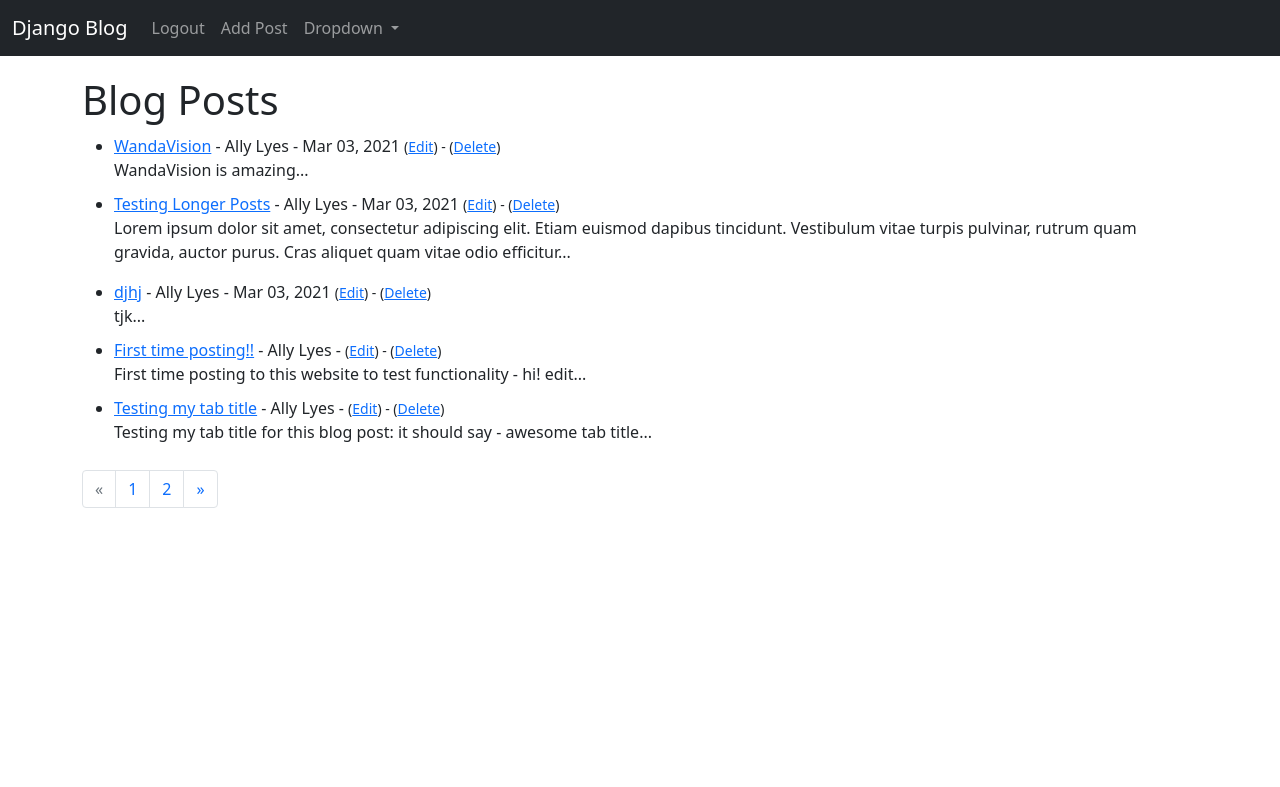
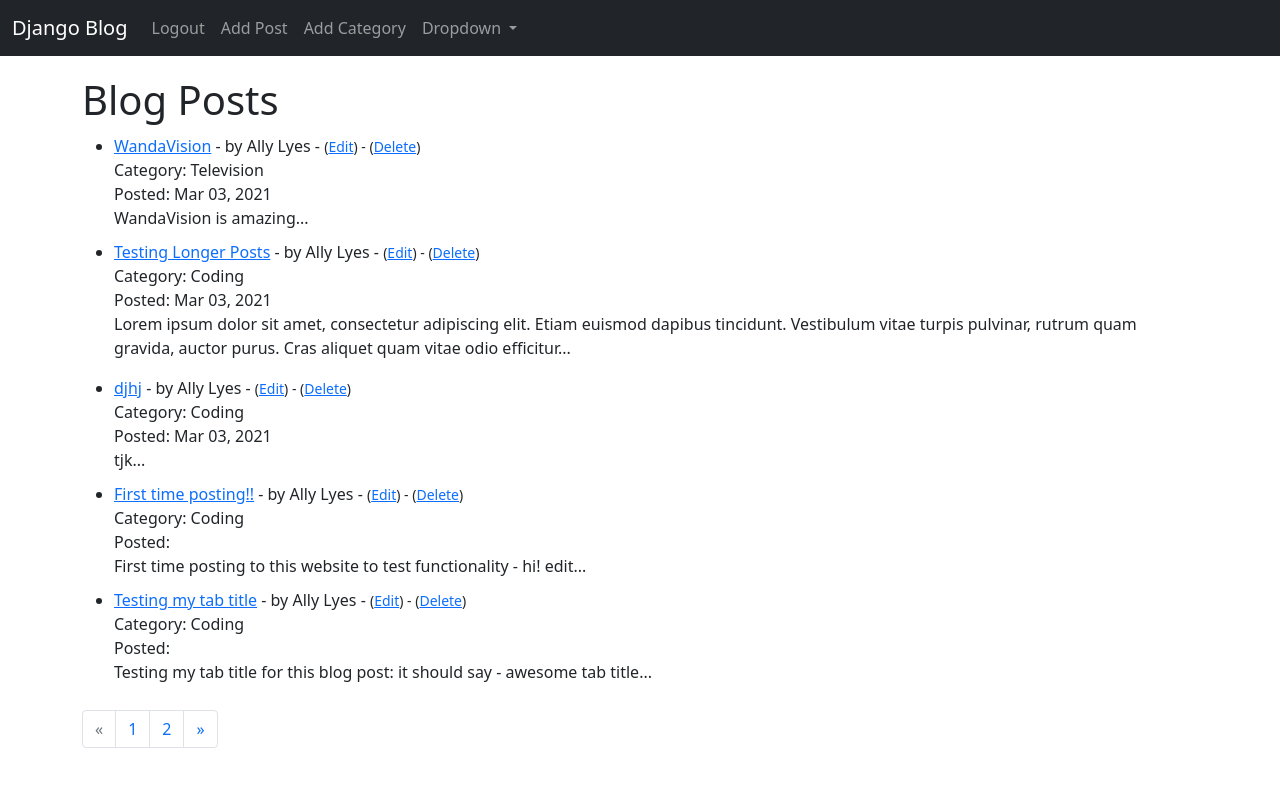
Before and after one commit to geillish/Django-Blog, a Django app: page / in a window 1280 px wide. Shown: the top 787 px of the page. Run offline with Django 3.2, Linux system fonts and the light colour scheme; a user stored in the database is signed in; data comes from the database, SQL or seed files in the repository; both versions use the stored data as it was after the commit.

Commit message:
Added categories to appear on the index of the site and capitalised them in the Django variable instead of using CSS.

```diff
--- a/Blog/blog_files/forms.py
+++ b/Blog/blog_files/forms.py
@@ -2,6 +2,10 @@ from django import forms
 from .models import Post, Category
 
 category_choices = Category.objects.all().values_list('name','name')
+category_list = []
+
+for category in category_choices:
+    category_list.append(category)
 
 class PostForm(forms.ModelForm):
     class Meta:
--- a/Blog/blog_files/templates/index.html
+++ b/Blog/blog_files/templates/index.html
@@ -10,12 +10,13 @@
 
     <li>
         <a href="{% url 'post-details' post.pk %}">{{ post.title }}</a> -
-        {{ post.author.first_name }} {{ post.author.last_name }} -
-        {{ post.date_posted|date:'M d, Y' }}
+        by {{ post.author.first_name }} {{ post.author.last_name }} -
         {% if user.is_authenticated %}
             <small>(<a href="{% url 'update_post' post.pk %}">Edit</a>) -
             (<a href="{% url 'delete_post' post.pk %}">Delete</a>) </small>
         {% endif %}<br/>
+        Category: {{ post.category|capfirst }}<br/>
+        Posted: {{ post.date_posted|date:'M d, Y' }}<br/>
         {{ post.body|slice:":200"|safe }}...
     </li>
 
--- a/Blog/blog_files/templates/navbar.html
+++ b/Blog/blog_files/templates/navbar.html
@@ -16,6 +16,10 @@
 
             <li class="nav-item">
               <a class="nav-link" href="{% url 'add_post' %}">Add Post</a>
+            </li>
+
+            <li class="nav-item">
+              <a class="nav-link" href="{% url 'add_category' %}">Add Category</a>
             </li>
 
           {% else %}
--- a/Blog/blog_files/urls.py
+++ b/Blog/blog_files/urls.py
@@ -1,5 +1,5 @@
 from django.urls import path
-from .views import HomeView, PostDetailView, AddPostView, UpdatePostView, DeletePostView
+from .views import HomeView, PostDetailView, AddPostView, UpdatePostView, DeletePostView, AddCategoryView
 
 urlpatterns = [
     path('', HomeView.as_view(), name='home'),
@@ -7,4 +7,5 @@ urlpatterns = [
     path('add_post/', AddPostView.as_view(), name='add_post'),
     path('post/edit/<int:pk>', UpdatePostView.as_view(), name='update_post'),
     path('post/<int:pk>/remove', DeletePostView.as_view(), name='delete_post'),
+    path('add_category/', AddCategoryView.as_view(), name='add_category')
 ]
--- a/Blog/blog_files/views.py
+++ b/Blog/blog_files/views.py
@@ -1,6 +1,6 @@
 from django.shortcuts import render
 from django.views.generic import ListView, DetailView, CreateView, UpdateView, DeleteView
-from .models import Post
+from .models import Post, Category
 from .forms import PostForm, UpdateForm
 from django.core.paginator import Paginator, PageNotAnInteger, EmptyPage
 from django.urls import reverse_lazy
@@ -20,6 +20,11 @@ class AddPostView(CreateView):
     form_class = PostForm
     template_name = 'add_post.html'
 
+class AddCategoryView(CreateView):
+    model = Category
+    fields = '__all__'
+    template_name = 'add_category.html'
+
 class UpdatePostView(UpdateView):
     model = Post
     form_class = UpdateForm
```
Also changed, not shown: Blog/blog_files/templates/add_category.html (added, +25 -0 lines), Blog/db.sqlite3.
